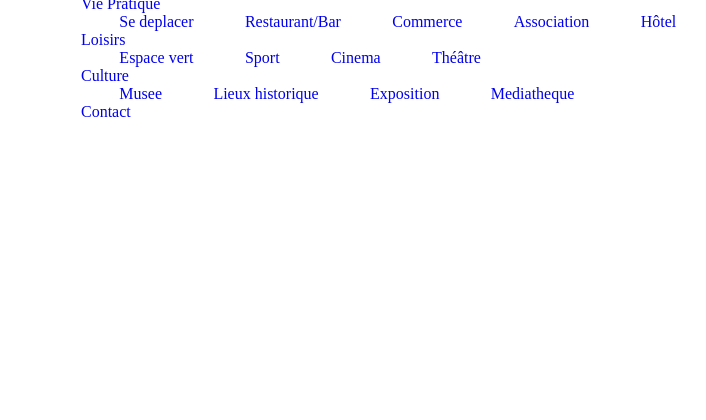
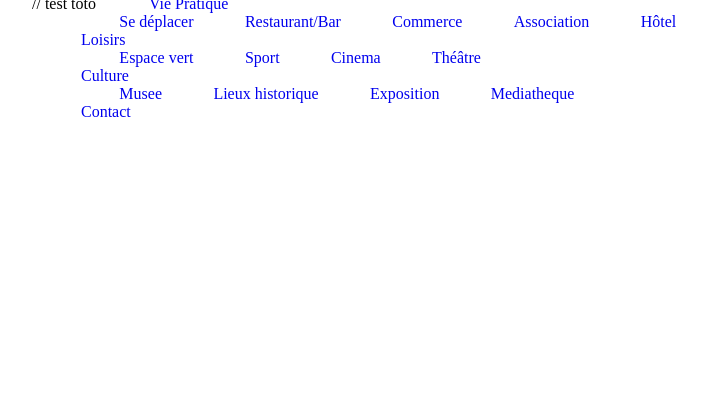
Before and after one commit to theodelsante/infomedia, a PHP site: page / in a window 1280 px wide. Shown: the part 175-595 px from the top of the page, without its empty margins (16-722 px from the left). Run offline with PHP 8.4, Linux system fonts and the light colour scheme.

Commit message:
Test de Git

```diff
--- a/index.php
+++ b/index.php
@@ -16,9 +16,10 @@
 
         <div id="menu">
             <ul>
+                // test toto
                 <li><a href="/">Vie Pratique</a>
                     <ul>
-                        <li><a href="/">Se deplacer</a></li>
+                        <li><a href="/">Se déplacer</a></li>
                         <li><a href="/">Restaurant/Bar</a></li>
                         <li><a href="/">Commerce</a></li>
                         <li><a href="/">Association</a></li>
```
